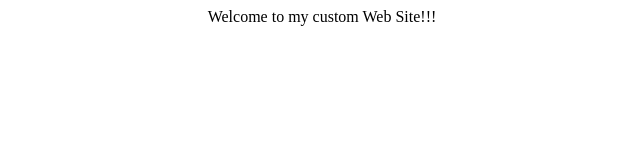
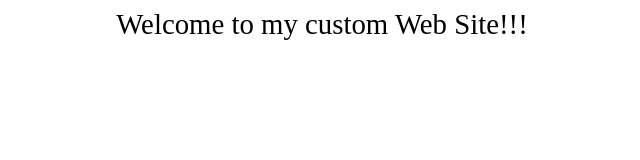
Before and after one commit to Galser/duar-01, a plain HTML site: page cache-optimize-01/index.html in a window 1280 px wide. Shown: the whole page, without its empty margins (318-958 px from the left). Drawn offline with Linux system fonts and the light colour scheme.

```diff
--- a/cache-optimize-01/index.html
+++ b/cache-optimize-01/index.html
@@ -3,7 +3,7 @@
 <title>My custom Web Site</title>
 </head>
 <body>
-  <div align="center">
+  <div align="center" style="font-size:180%">
      <p>Welcome to my custom Web Site!!!</p>
   </div>
  </body>
```
Also changed, not shown: 3 other files.
